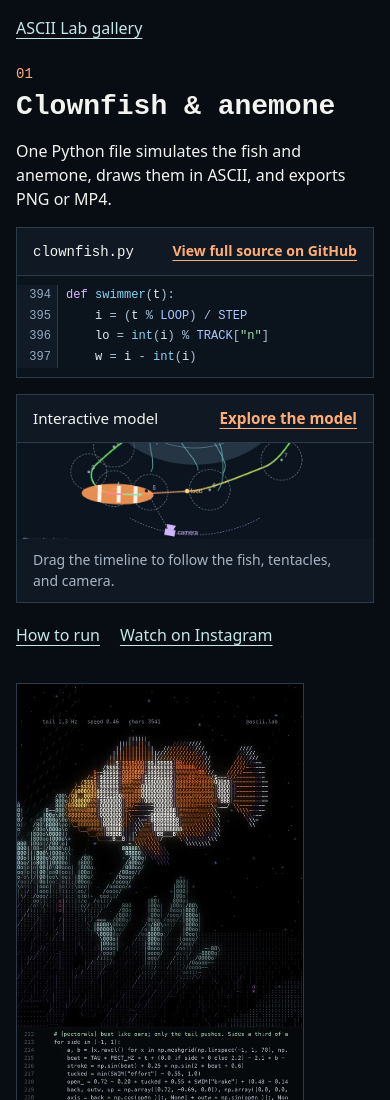
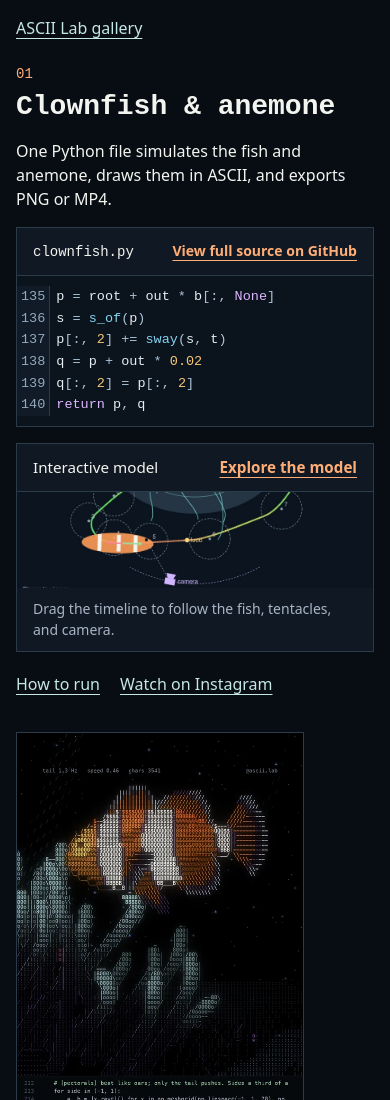
Before and after one commit to sapozhkov/ascii-lab-public, a plain HTML site: page 01-clownfish/index.html in a window 390 px wide. Shown: the top 1100 px of the page. Drawn offline with Linux system fonts and the light colour scheme.

Commit message:
#32 Make code previews readable at phone width

```diff
--- a/01-clownfish/index.html
+++ b/01-clownfish/index.html
@@ -19,10 +19,12 @@
         <div class="scene-cards">
           <a class="scene-card scene-card--source" href="https://github.com/sapozhkov/ascii-lab-public/blob/main/01-clownfish/clownfish.py" aria-label="View the full clownfish.py source on GitHub">
             <span class="scene-card-header"><span class="filename">clownfish.py</span><strong>View full source on GitHub</strong></span>
-            <pre class="source-preview"><code><span class="source-line"><span class="source-line-number" aria-hidden="true">394</span><span class="source-text"><span class="source-token--keyword">def</span> <span class="source-token--function">swimmer</span><span class="source-token--operator">(</span>t<span class="source-token--operator">)</span><span class="source-token--operator">:</span></span></span>
-<span class="source-line"><span class="source-line-number" aria-hidden="true">395</span><span class="source-text">    i <span class="source-token--operator">=</span> <span class="source-token--operator">(</span>t <span class="source-token--operator">%</span> <span class="source-token--constant">LOOP</span><span class="source-token--operator">)</span> <span class="source-token--operator">/</span> <span class="source-token--constant">STEP</span></span></span>
-<span class="source-line"><span class="source-line-number" aria-hidden="true">396</span><span class="source-text">    lo <span class="source-token--operator">=</span> <span class="source-token--function">int</span><span class="source-token--operator">(</span>i<span class="source-token--operator">)</span> <span class="source-token--operator">%</span> <span class="source-token--constant">TRACK</span><span class="source-token--operator">[</span><span class="source-token--string">&quot;n&quot;</span><span class="source-token--operator">]</span></span></span>
-<span class="source-line"><span class="source-line-number" aria-hidden="true">397</span><span class="source-text">    w <span class="source-token--operator">=</span> i <span class="source-token--operator">-</span> <span class="source-token--function">int</span><span class="source-token--operator">(</span>i<span class="source-token--operator">)</span></span></span></code></pre>
+            <pre class="source-preview"><code><span class="source-line"><span class="source-line-number" aria-hidden="true">135</span><span class="source-text">p <span class="source-token--operator">=</span> root <span class="source-token--operator">+</span> out <span class="source-token--operator">*</span> b<span class="source-token--operator">[</span><span class="source-token--operator">:</span><span class="source-token--operator">,</span> <span class="source-token--keyword">None</span><span class="source-token--operator">]</span></span></span>
+<span class="source-line"><span class="source-line-number" aria-hidden="true">136</span><span class="source-text">s <span class="source-token--operator">=</span> <span class="source-token--function">s_of</span><span class="source-token--operator">(</span>p<span class="source-token--operator">)</span></span></span>
+<span class="source-line"><span class="source-line-number" aria-hidden="true">137</span><span class="source-text">p<span class="source-token--operator">[</span><span class="source-token--operator">:</span><span class="source-token--operator">,</span> <span class="source-token--number">2</span><span class="source-token--operator">]</span> <span class="source-token--operator">+=</span> <span class="source-token--function">sway</span><span class="source-token--operator">(</span>s<span class="source-token--operator">,</span> t<span class="source-token--operator">)</span></span></span>
+<span class="source-line"><span class="source-line-number" aria-hidden="true">138</span><span class="source-text">q <span class="source-token--operator">=</span> p <span class="source-token--operator">+</span> out <span class="source-token--operator">*</span> <span class="source-token--number">0.02</span></span></span>
+<span class="source-line"><span class="source-line-number" aria-hidden="true">139</span><span class="source-text">q<span class="source-token--operator">[</span><span class="source-token--operator">:</span><span class="source-token--operator">,</span> <span class="source-token--number">2</span><span class="source-token--operator">]</span> <span class="source-token--operator">=</span> p<span class="source-token--operator">[</span><span class="source-token--operator">:</span><span class="source-token--operator">,</span> <span class="source-token--number">2</span><span class="source-token--operator">]</span></span></span>
+<span class="source-line"><span class="source-line-number" aria-hidden="true">140</span><span class="source-text"><span class="source-token--keyword">return</span> p<span class="source-token--operator">,</span> q</span></span></code></pre>
           </a>
           <a class="scene-card scene-card--model" href="model.html" aria-label="Explore the interactive clownfish model">
             <span class="scene-card-header"><span>Interactive model</span><strong>Explore the model</strong></span>
--- a/site.css
+++ b/site.css
@@ -63,19 +63,19 @@ img { display: block; height: auto; width: 100%; }
 }
 .source-preview {
   margin: 0;
-  padding: .6rem 0;
+  padding: .65rem 0;
   color: #e5edf4;
-  font-size: clamp(.6875rem, 3.1vw, .8125rem);
-  line-height: 1.7;
+  font-size: clamp(.84375rem, 3.45vw, .9375rem);
+  line-height: 1.6;
   tab-size: 4;
   white-space: normal;
 }
 .source-preview code { display: block; font: inherit; }
-.source-line { display: flex; min-block-size: 1.7em; }
+.source-line { display: flex; min-block-size: 1.6em; }
 .source-line-number {
   flex: none;
-  min-inline-size: calc(4ch + .75rem);
-  padding-inline: .375rem;
+  min-inline-size: calc(3ch + .5rem);
+  padding-inline: .25rem;
   border-inline-end: 1px solid #2c3b4a;
   background: var(--source-gutter);
   color: #93a8bb;
@@ -85,7 +85,7 @@ img { display: block; height: auto; width: 100%; }
 }
 .source-text {
   min-inline-size: 0;
-  padding-inline: .5rem .625rem;
+  padding-inline: .375rem;
   white-space: pre-wrap;
   overflow-wrap: anywhere;
 }
```
Also changed, not shown: 02-jellyfish-heart/index.html (+5 -4 lines), 03-shark-intercept/index.html (+5 -4 lines).
